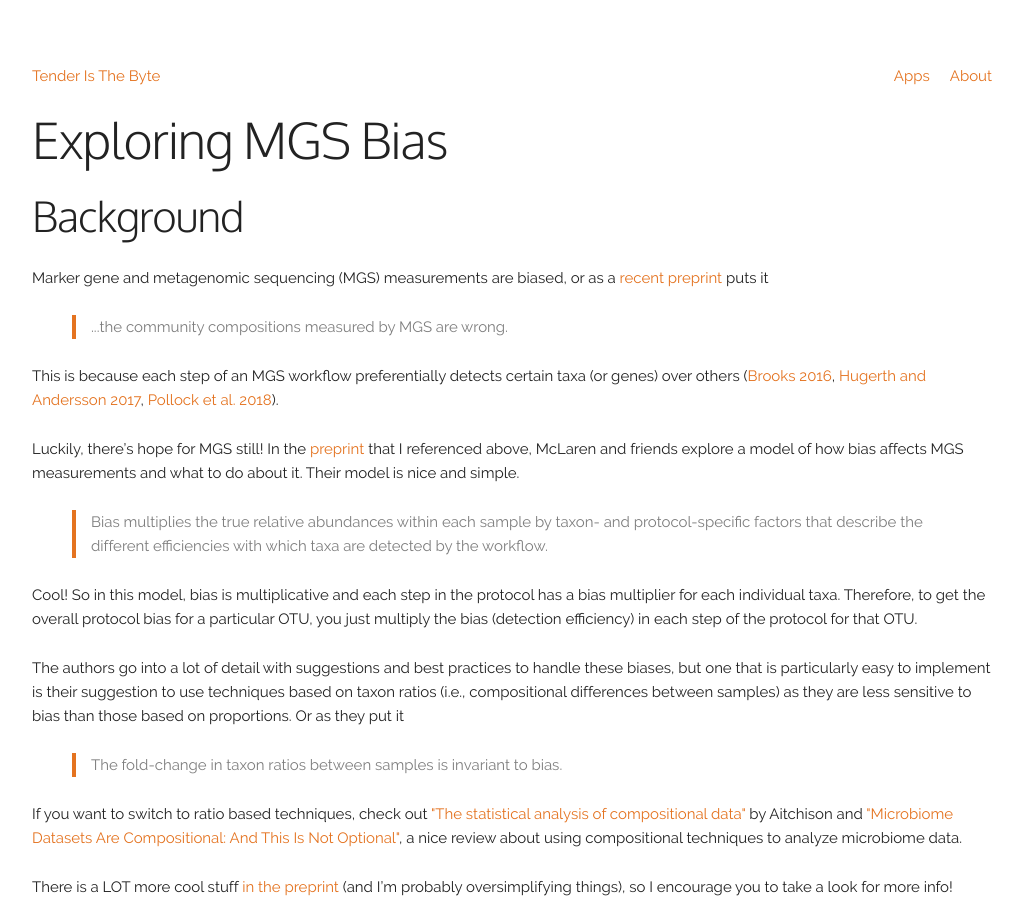
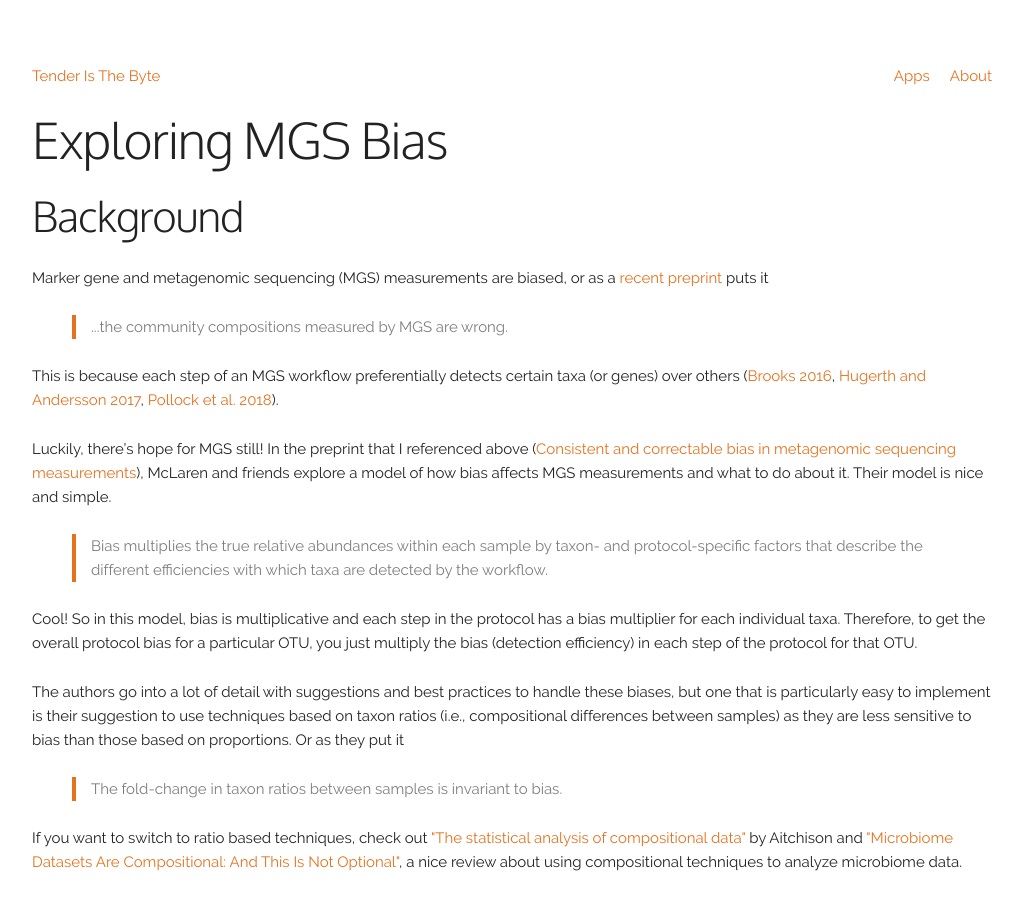
Before and after one commit to mooreryan/TenderIsTheByte, a Jekyll site: the page built from collections/_apps/mgs_bias.html, in a window 1280 px wide and 900 px high. Shown: the whole window, without its empty margins (128-1150 px from the left). Built offline with Jekyll 4.4.1, drawn with Linux system fonts in a browser that asks for light colours.

Commit message:
Say the name

```diff
--- a/collections/_apps/mgs_bias.html
+++ b/collections/_apps/mgs_bias.html
@@ -11,7 +11,9 @@ image: "/assets/img/apps/mgs_bias_comp_charts.png"
     <h2>Background</h2>
 
     <p>Marker gene and metagenomic sequencing (MGS) measurements are biased, or as a <a
-            href="https://doi.org/10.1101/559831">recent preprint</a> puts it</p>
+            href="https://doi.org/10.1101/559831"
+            title="Consistent and correctable bias in metagenomic sequencing measurements">recent preprint</a> puts it
+    </p>
 
     <blockquote>
         <p>...the community compositions measured by MGS are wrong.</p>
@@ -22,9 +24,12 @@ image: "/assets/img/apps/mgs_bias_comp_charts.png"
             href="https://doi.org/10.3389/fmicb.2017.01561">Hugerth and Andersson 2017</a>, <a
             href="https://doi.org/10.1128/AEM.02627-17">Pollock et al. 2018</a>).</p>
 
-    <p>Luckily, there’s hope for MGS still! In the <a href="https://doi.org/10.1101/559831">preprint</a> that I
+    <p>Luckily, there’s hope for MGS still! In the preprint that I
         referenced
-        above, McLaren and friends explore a model of how bias affects MGS measurements and what to do about it. Their
+        above (<a title="Consistent and correctable bias in metagenomic sequencing measurements"
+            href="https://doi.org/10.1101/559831">Consistent and correctable bias in metagenomic sequencing
+            measurements</a>), McLaren and friends explore a model of how bias affects MGS measurements and what to do
+        about it. Their
         model
         is nice and simple.</p>
 
@@ -57,12 +62,14 @@ image: "/assets/img/apps/mgs_bias_comp_charts.png"
         analyze microbiome data.
     </p>
 
-    <p>There is a LOT more cool stuff <a href="https://doi.org/10.1101/559831">in the preprint</a> (and I’m probably
+    <p>There is a LOT more cool stuff <a title="Consistent and correctable bias in metagenomic sequencing measurements"
+            href="https://doi.org/10.1101/559831">in the preprint</a> (and I’m probably
         oversimplifying things), so I encourage you to take a look for more info!</p>
 
     <h2>Interactive app</h2>
 
-    <p>To show how bias as modeled <a href="https://doi.org/10.1101/559831">in the preprint</a> affects observed
+    <p>To show how bias as modeled <a title="Consistent and correctable bias in metagenomic sequencing measurements"
+            href="https://doi.org/10.1101/559831">in the preprint</a> affects observed
         community
         compositions and analyses, I whipped up this interactive app for you! (It's basically a interactive combination
         of Figures 2 and 3 from the preprint.)</p>
```
